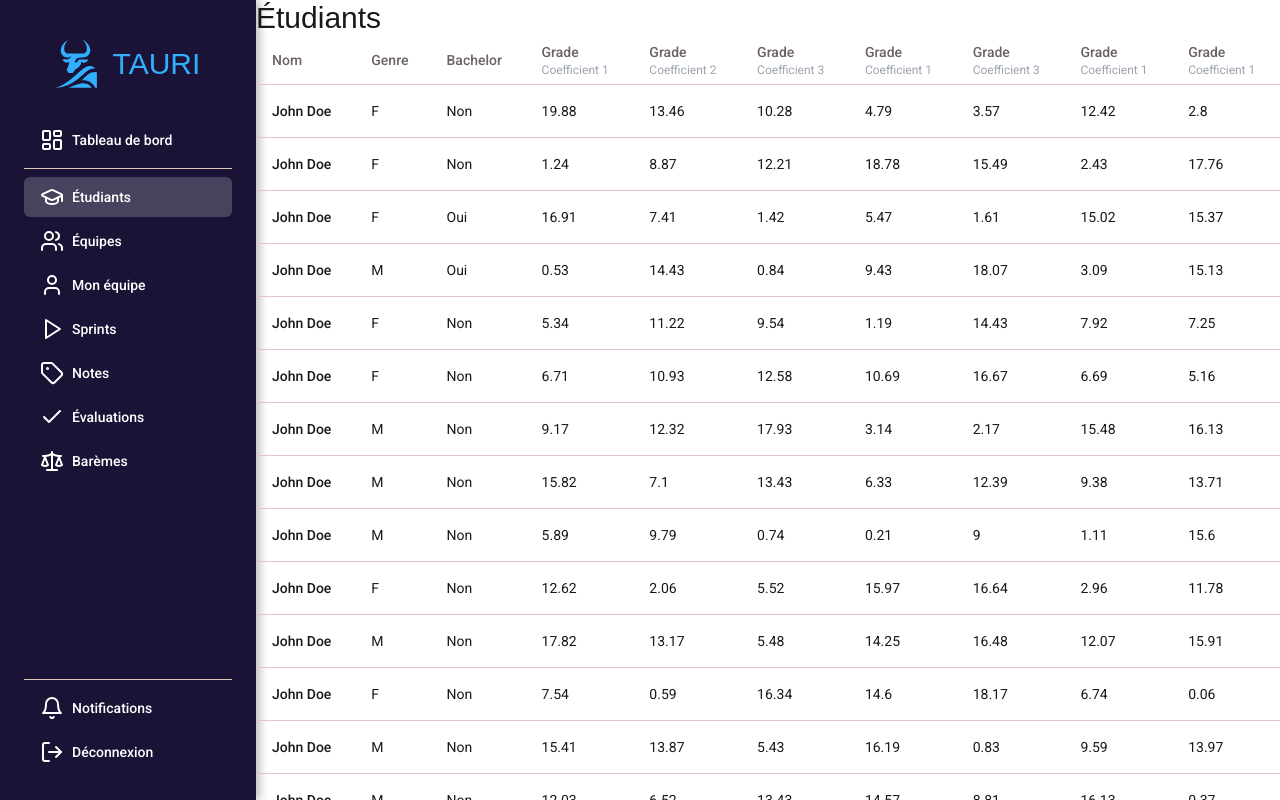
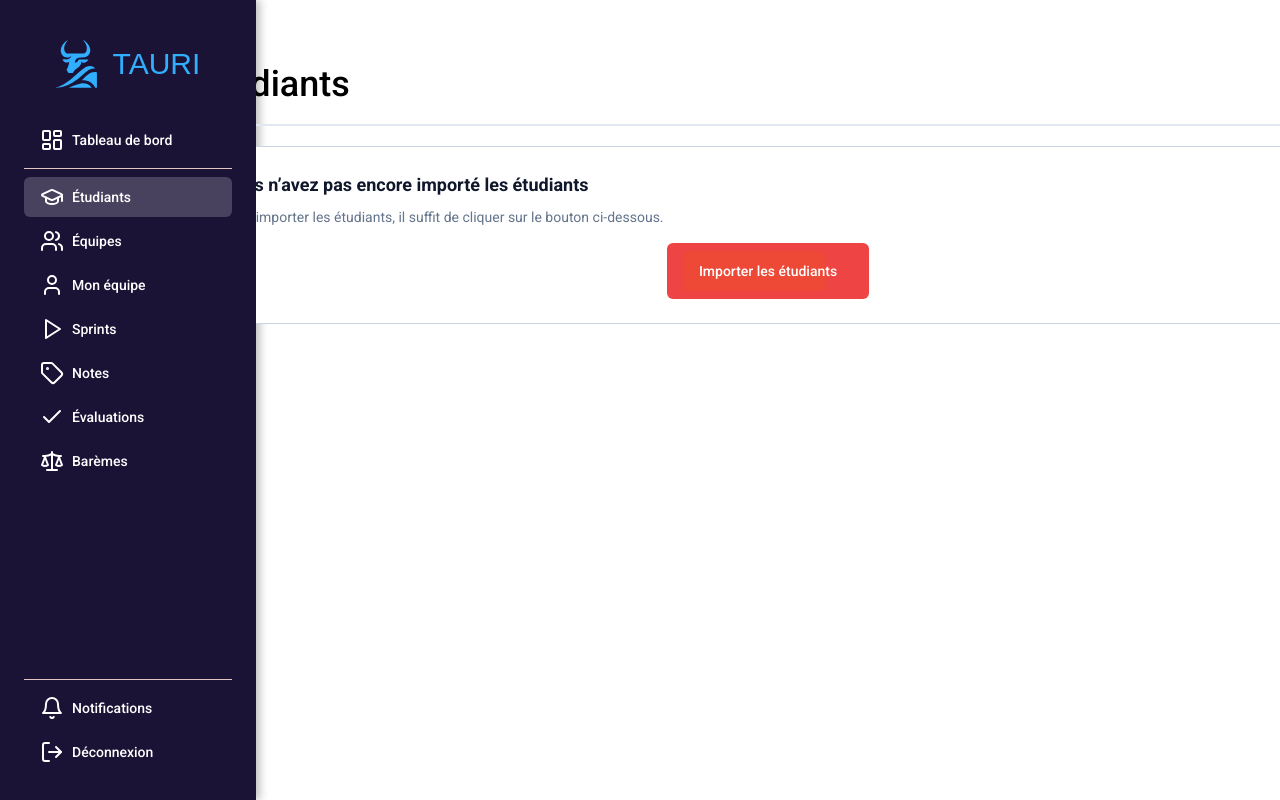
Before and after one commit to cavareal/Tauri_Project_Management, a Vue app in the folder frontend/: page /students in a window 1280 px wide. Built offline with nearby package versions, Linux system fonts and the light colour scheme; a web font is replaced by a local one.

Commit message:
feat : frontend of Pr2

```diff
--- a/frontend/src/components/pages/StudentsView.vue
+++ b/frontend/src/components/pages/StudentsView.vue
@@ -1,11 +1,108 @@
 <script setup lang="ts">
 import PageTemplate from "@/components/organisms/PageTemplate.vue"
 import StudentsTable from "@/components/organisms/StudentsTable.vue"
+import Button from "../ui/button/Button.vue"
+import { ref } from "vue"
+import Input from "@/components/ui/input/Input.vue"
+import { CloudUpload } from "lucide-vue-next"
+import getCookie from "@/utils/cookiesUtils"
+
+const popupVisible = ref(false)
+const studentsImported = ref(false)
+const token = getCookie("token")
+const role = getCookie("role")
+
+function showPopup() {
+	popupVisible.value = true
+}
+
+
+async function formSubmit() {
+	try {
+		const formData = new FormData()
+		const fileInput = document.getElementById("file-upload") as HTMLInputElement
+		if (fileInput.files && fileInput.files[0]) {
+			formData.append("file-upload", fileInput.files[0])
+			const response = await fetch("/api/students/Test", {
+				method: "POST",
+				body: formData
+			})
+			if (response.ok) {
+				studentsImported.value = true
+			} else {
+				throw new Error("Erreur lors de la requête.")
+			}
+		} else {
+			throw new Error("Aucun fichier sélectionné.")
+		}
+	} catch (error) {
+		console.error("Erreur lors de l'envoi du formulaire :", error)
+		// Gérer l'erreur ici
+	} finally {
+		popupVisible.value = false
+	}
+}
+
 </script>
 
 <template>
-	<PageTemplate class="">
-		<h1 class="text-3xl font-title-bold">Étudiants</h1>
-		<StudentsTable />
+	<PageTemplate >
+		<div class="flex flex-col items-center px-20 py-16 max-md:px-5">
+			<div v-if="!studentsImported">
+				<div class="text-4xl font-medium text-black max-md:max-w-full">
+					Étudiants
+				</div>
+				<div class="shrink-0 mt-5 max-w-full h-px border border-solid bg-slate-200 border-slate-200 w-[1140px]"></div>
+				<div class="flex flex-col p-6 mt-5 w-full text-sm bg-white rounded-md border border-solid border-slate-300 max-w-[1140px] max-md:px-5 max-md:max-w-full">
+					<div class="text-lg font-semibold leading-7 text-slate-900 max-md:max-w-full">
+						Vous n’avez pas encore importé les étudiants
+					</div>
+					<div class="mt-2 leading-[143%] text-slate-500 max-md:max-w-full">
+						Pour importer les étudiants, il suffit de cliquer sur le bouton
+						ci-dessous.
+					</div>
+					<div class="justify-center self-center px-4 py-2 mt-4 font-medium leading-6 text-white bg-red-500 rounded-md">
+						<Button class="w-5/6" @click="showPopup">Importer les étudiants</Button>
+					</div>
+				</div>
+			</div>
+
+
+			<div v-if="popupVisible" class="z-1 flex flex-col self-center p-6 mt-5 max-w-full bg-white rounded-lg border border-solid border-slate-300 w-[487px] max-md:px-5">
+				<div>
+					<form @submit="formSubmit" action="./students">
+						<div class="text-lg font-semibold leading-7 text-slate-900 max-md:max-w-full">
+							Importer les étudiants
+						</div>
+						<div class="mt-2 leading-5 text-slate-500 max-md:max-w-full">
+						Pour importer les étudiants, il suffit de déposer le fichier qui contient
+						toutes leurs informations ainsi que leurs notes.
+						</div>
+
+						<div class="flex flex-col justify-center p-4 mt-8 leading-5 text-center bg-white rounded-md border border-dashed text-slate-500 max-md:max-w-full">
+								<label for="file-upload" class="flex flex-col justify-center px-20 py-5 max-md:px-5">
+									<CloudUpload class="self-center w-12 aspect-square"/>
+									<div class="mt-1">
+										Déposez un fichier ici ou cliquez ici pour sélectionnez un fichier
+									</div>
+								</label>
+							<Input id="file-upload" type="file" style="display: none;"/>
+						</div>
+
+						<div class="mt-2 leading-[143%] text-slate-400 max-md:max-w-full">
+							Format accepté : .csv
+						</div>
+
+						<div class="flex gap-5 pl-20 mt-8 font-medium leading-6 whitespace-nowrap max-md:flex-wrap max-md:pl-5">
+							<Button class="justify-center px-4 py-2 bg-white rounded-md border border-solid border-slate-200 text-slate-900" action="./students">Annuler</Button>
+							<Button class="justify-center px-4 py-2 text-white bg-red-500 rounded-md" type="submit">Continuer</Button>
+						</div>
+					</form>
+				</div>
+			</div>
+
+			<StudentsTable v-if="studentsImported"/>
+		</div>
 	</PageTemplate>
+
 </template>
```
